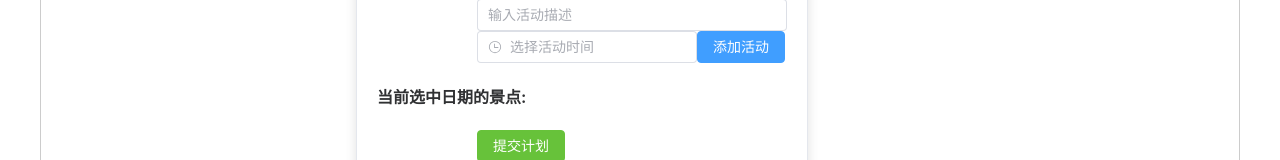
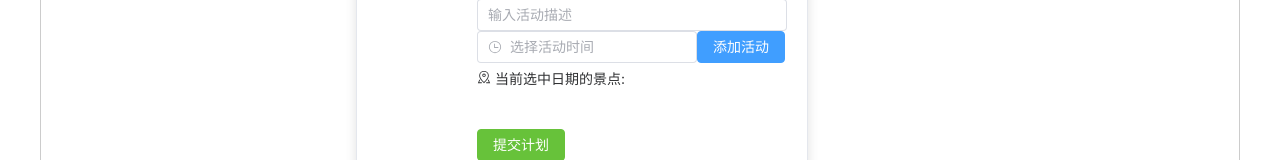
Before and after one commit to QuantumBitstream/travelplanner_vue, a Vue app: page /trip-planner in a window 1280 px wide. Shown: the part 562-722 px from the top of the page. Built offline with nearby package versions, Linux system fonts and the light colour scheme; what tlbs-map-vue would draw is missing.

Commit message:
Update TripPlanner.vue

```diff
--- a/src/views/TripPlanner.vue
+++ b/src/views/TripPlanner.vue
@@ -55,11 +55,11 @@
                   format="HH:mm"
               />
               <el-button type="primary" @click="addActivity">添加活动</el-button>
-            </el-form-item>
 
               <!-- 在模板中显示特定天数的景点 -->
               <div class="day-attractions">
-              <h4>当前选中日期的景点:</h4>
+                <el-icon><MapLocation /></el-icon>
+                <span> 当前选中日期的景点: </span>
                 <ul>
                   <li v-for="attraction in getInputAttractionsBySpecificDay(newActivityDay)"
                       :key="attraction.name">
@@ -67,6 +67,10 @@
                   </li>
                 </ul>
               </div>
+
+            </el-form-item>
+
+
 
             <!-- 提交按钮 -->
             <el-form-item>
```
Lines whose indentation alone changed are shown as unchanged.
